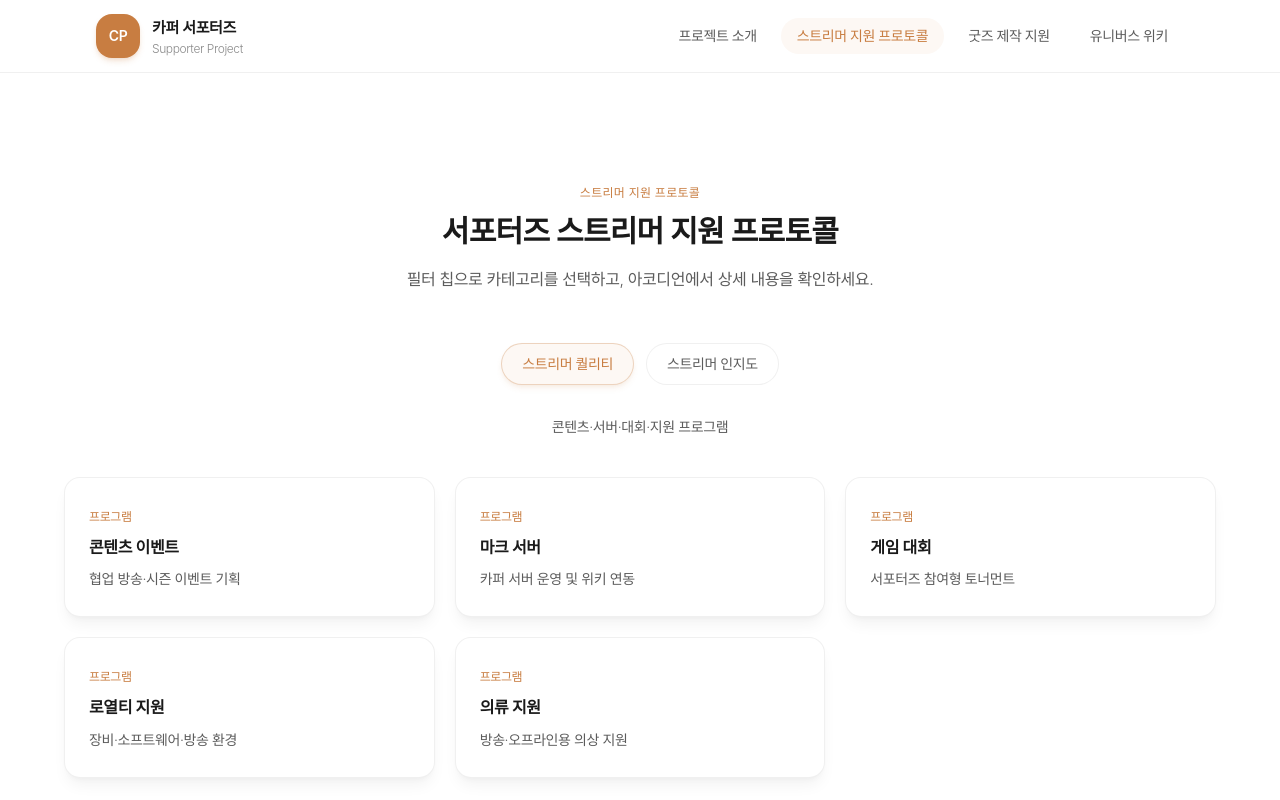
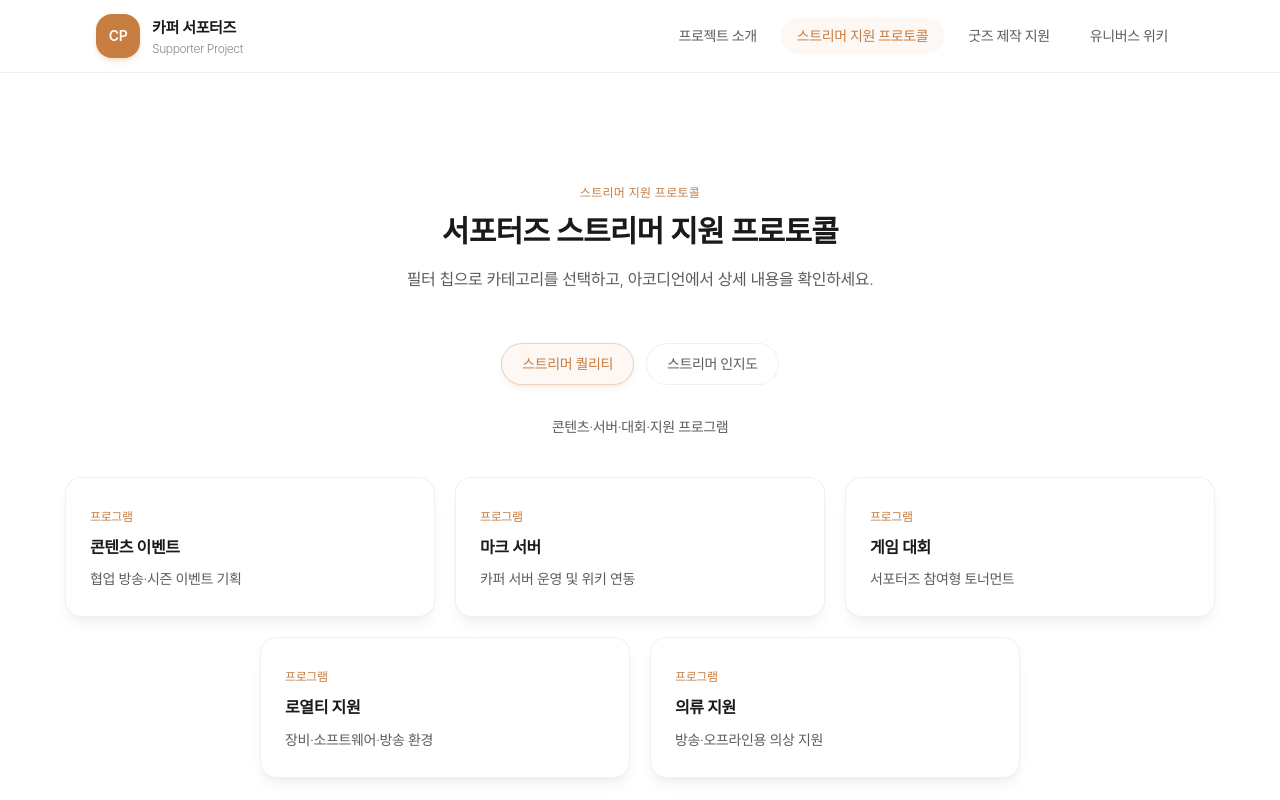
Before and after one commit to Loopa913/copper-supporter-web, a Next.js app: page /protocol in a window 1280 px wide. Shown: the top 800 px of the page. Built offline with nearby package versions, Linux system fonts and the light colour scheme; no server answers; the database is empty; a web font is replaced by a local one.

Commit message:
style: 스트리머 지원 프로토콜 5개 카드 배열 시 하단 2개가 예쁘게 중앙 정렬되도록 레이아웃 수정

```diff
--- a/components/protocol/ProtocolItemGrid.tsx
+++ b/components/protocol/ProtocolItemGrid.tsx
@@ -14,7 +14,7 @@ export function ProtocolItemGrid({ items }: ProtocolItemGridProps) {
       initial={{ opacity: 0, y: 12 }}
       animate={{ opacity: 1, y: 0 }}
       transition={{ duration: 0.4 }}
-      className="mt-10 grid grid-cols-1 gap-5 sm:grid-cols-2 lg:grid-cols-3"
+      className="mt-10 flex flex-wrap justify-center gap-5"
     >
       {items.map((item, index) => (
         <motion.div
@@ -22,8 +22,9 @@ export function ProtocolItemGrid({ items }: ProtocolItemGridProps) {
           initial={{ opacity: 0, y: 16 }}
           animate={{ opacity: 1, y: 0 }}
           transition={{ delay: index * 0.05 }}
+          className="w-full sm:w-[calc(50%-10px)] lg:w-[calc(33.333%-14px)]"
         >
-          <SoftCard className="p-6">
+          <SoftCard className="h-full p-6">
             <span className="text-xs font-medium text-copper">프로그램</span>
             <h3 className="mt-2 font-semibold tracking-tight text-text-primary">
               {item.title}
```
